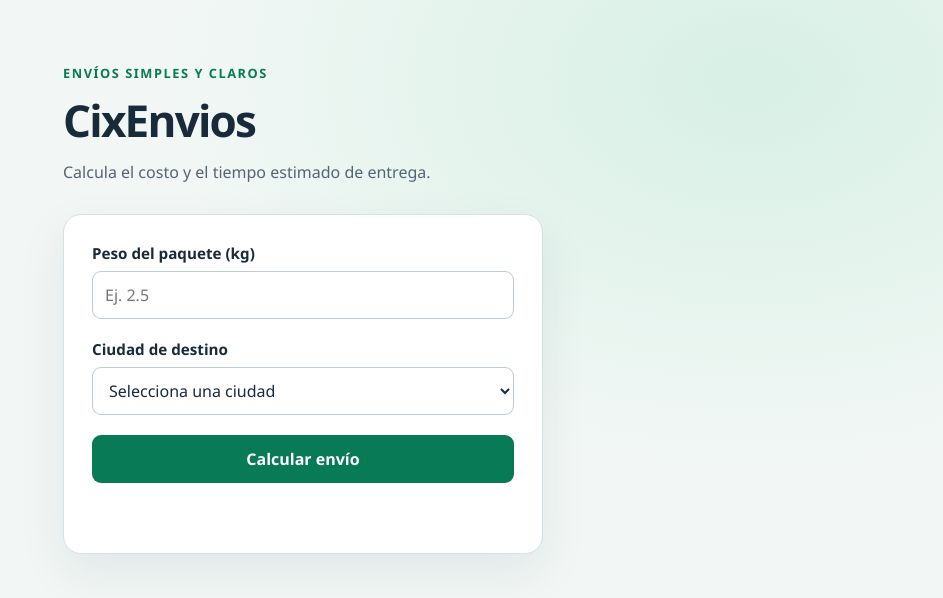
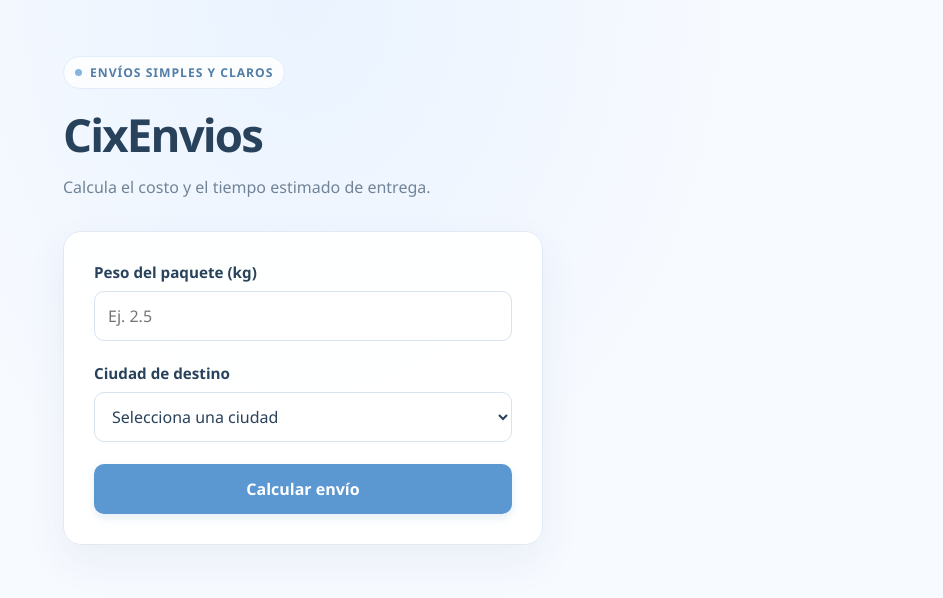
Before and after one commit to bustamantesuclupec-sudo/CixEnvios, a website: page cixenvios-node/public/index.html in a window 1280 px wide. Shown: the whole page, without its empty margins (337-1280 px from the left). Drawn offline with Linux system fonts and the light colour scheme.

Commit message:
"diseño"

```diff
--- a/cixenvios-node/public/index.html
+++ b/cixenvios-node/public/index.html
@@ -12,14 +12,15 @@
       :root {
         color-scheme: light;
         font-family: "Segoe UI", system-ui, sans-serif;
-        color: #172b3a;
-        background: #f2f7f5;
+        color: #29425b;
+        background: #f7faff;
         font-synthesis: none;
         text-rendering: optimizeLegibility;
-        --green: #087a55;
-        --green-dark: #056344;
-        --muted: #526574;
-        --border: #d6e1e6;
+        --blue: #5b98d1;
+        --blue-dark: #4784bd;
+        --blue-light: #eff7ff;
+        --muted: #718397;
+        --border: #e1eaf4;
       }
 
       * {
@@ -31,52 +32,67 @@
         min-height: 100vh;
         margin: 0;
         background:
-          radial-gradient(ellipse at 85% 10%, #d7f0e5 0, transparent 38%),
-          #f2f7f5;
+          radial-gradient(ellipse at 50% 0, #eaf3ff 0, transparent 48%),
+          #f7faff;
       }
 
       main {
         width: min(100% - 32px, 480px);
         margin: 0 auto;
-        padding: 64px 0;
+        padding: 56px 0;
       }
 
       .eyebrow {
-        margin: 0 0 8px;
-        color: var(--green);
-        font-size: 0.8rem;
+        display: inline-flex;
+        align-items: center;
+        gap: 8px;
+        margin: 0 0 14px;
+        padding: 7px 11px;
+        border: 1px solid #e1edfa;
+        border-radius: 999px;
+        background: rgb(255 255 255 / 80%);
+        color: #527da6;
+        font-size: 0.76rem;
         font-weight: 700;
-        letter-spacing: 0.12em;
+        letter-spacing: 0.08em;
         text-transform: uppercase;
+      }
+
+      .eyebrow::before {
+        width: 7px;
+        height: 7px;
+        border-radius: 50%;
+        background: #86b5df;
+        content: "";
       }
 
       h1 {
         margin: 0;
-        font-size: clamp(2rem, 8vw, 2.75rem);
+        font-size: clamp(2.2rem, 8vw, 2.85rem);
         letter-spacing: -0.04em;
       }
 
       .intro {
-        margin: 10px 0 28px;
+        margin: 10px 0 30px;
         color: var(--muted);
         line-height: 1.6;
       }
 
       form {
-        padding: 28px;
+        padding: 30px;
         border: 1px solid var(--border);
         border-radius: 18px;
-        background: #fff;
-        box-shadow: 0 18px 48px rgb(23 43 58 / 8%);
+        background: rgb(255 255 255 / 96%);
+        box-shadow: 0 16px 42px rgb(54 91 128 / 7%);
       }
 
       .field {
-        margin-bottom: 20px;
+        margin-bottom: 22px;
       }
 
       .field-error {
         margin: 6px 0 0;
-        color: #a32121;
+        color: #a32136;
         font-size: 0.875rem;
       }
 
@@ -90,7 +106,7 @@
 
       label {
         display: block;
-        margin-bottom: 8px;
+        margin-bottom: 9px;
         font-size: 0.95rem;
         font-weight: 650;
       }
@@ -98,37 +114,41 @@
       input,
       select {
         width: 100%;
-        min-height: 48px;
-        padding: 10px 12px;
-        border: 1px solid #bdcbd3;
-        border-radius: 9px;
+        min-height: 50px;
+        padding: 11px 13px;
+        border: 1px solid #d9e3ee;
+        border-radius: 10px;
         background: #fff;
         color: inherit;
         font: inherit;
+        transition: border-color 150ms ease, box-shadow 150ms ease;
       }
 
       input:focus,
       select:focus,
       button:focus-visible {
-        outline: 3px solid rgb(8 122 85 / 25%);
+        outline: 3px solid rgb(91 152 209 / 20%);
         outline-offset: 2px;
-        border-color: var(--green);
+        border-color: var(--blue);
       }
 
       button {
         width: 100%;
-        min-height: 48px;
+        min-height: 50px;
         border: 0;
-        border-radius: 9px;
-        background: var(--green);
+        border-radius: 10px;
+        background: var(--blue);
         color: #fff;
         font: inherit;
         font-weight: 700;
         cursor: pointer;
+        box-shadow: 0 4px 10px rgb(71 132 189 / 14%);
+        transition: background-color 150ms ease, transform 150ms ease;
       }
 
       button:hover:not(:disabled) {
-        background: var(--green-dark);
+        background: var(--blue-dark);
+        transform: translateY(-1px);
       }
 
       button:disabled {
@@ -137,27 +157,34 @@
       }
 
       #resultado {
-        min-height: 1.5em;
-        margin: 18px 0 0;
+        margin: 16px 0 0;
+        padding: 13px 15px;
+        border-radius: 10px;
         font-weight: 650;
         line-height: 1.5;
       }
 
+      #resultado:empty {
+        display: none;
+      }
+
       #resultado.ok {
-        color: var(--green-dark);
+        background: var(--blue-light);
+        color: #426d98;
       }
 
       #resultado.error {
-        color: #a32121;
+        background: #fff0f1;
+        color: #a32136;
       }
 
       @media (max-width: 480px) {
         main {
-          padding: 40px 0;
+          padding: 36px 0;
         }
 
         form {
-          padding: 22px;
+          padding: 24px 20px;
         }
       }
     </style>
```
Also changed, not shown: Solicitudes.json (+7 -0 lines), 1 other file.
